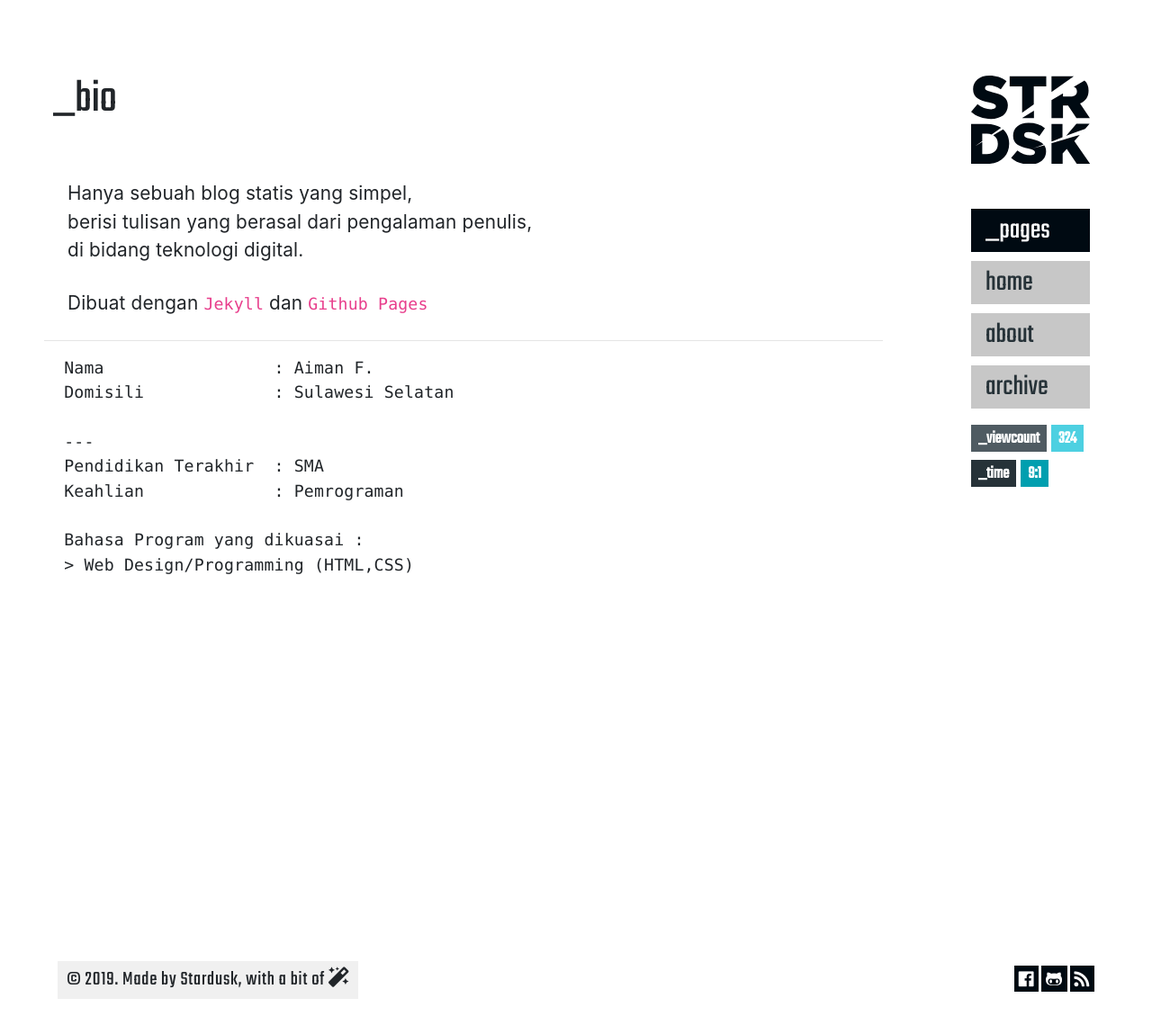
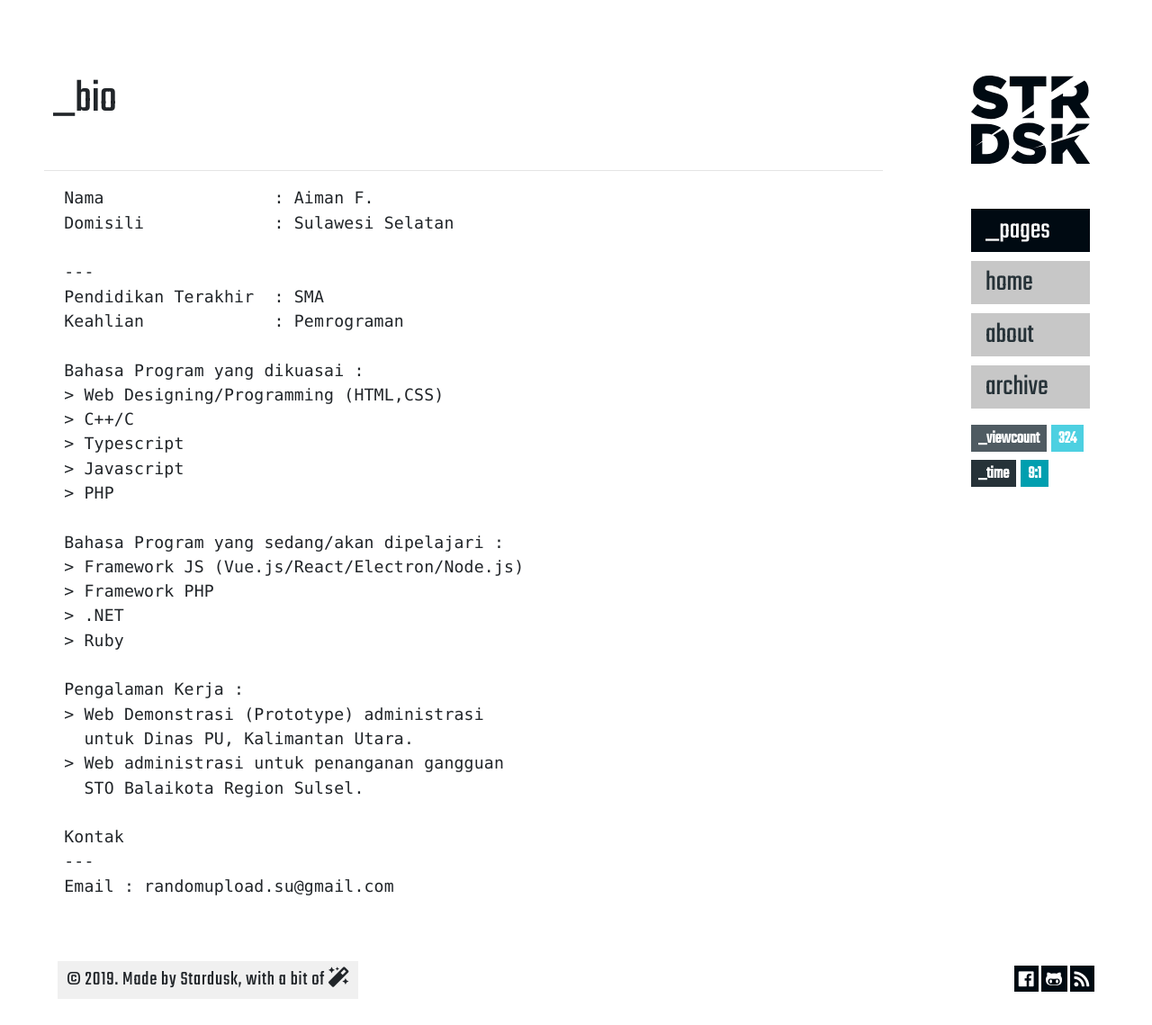
Before and after one commit to strdsk/strdsk.github.io, a Jekyll site: the page built from _pages/about/bio.md, in a window 1280 px wide and 1139 px high. Shown: the whole window at 90% size. Built offline with Jekyll 4.4.1, drawn with Linux system fonts in a browser that asks for light colours; nearby versions of some CDN libraries.

Commit message:
Update bio.md

````diff
--- a/_pages/about/bio.md
+++ b/_pages/about/bio.md
@@ -3,12 +3,6 @@
   headingTitle: '_bio'
   customClass: 'custom about'
 ---
-Hanya sebuah blog statis yang simpel,<br>
-berisi tulisan yang berasal dari pengalaman penulis,<br>
-di bidang teknologi digital.
-
-Dibuat dengan `Jekyll` dan `Github Pages`
-
 ---
 ```
   Nama                 : Aiman F.
@@ -19,6 +13,26 @@ Dibuat dengan `Jekyll` dan `Github Pages`
   Keahlian             : Pemrograman
 
   Bahasa Program yang dikuasai :
-  > Web Design/Programming (HTML,CSS)
+  > Web Designing/Programming (HTML,CSS)
+  > C++/C
+  > Typescript
+  > Javascript
+  > PHP
+
+  Bahasa Program yang sedang/akan dipelajari :
+  > Framework JS (Vue.js/React/Electron/Node.js)
+  > Framework PHP
+  > .NET
+  > Ruby
+
+  Pengalaman Kerja :
+  > Web Demonstrasi (Prototype) administrasi
+    untuk Dinas PU, Kalimantan Utara.
+  > Web administrasi untuk penanganan gangguan
+    STO Balaikota Region Sulsel.
+
+  Kontak
+  ---
+  Email : randomupload.su@gmail.com
 
 ```
````
